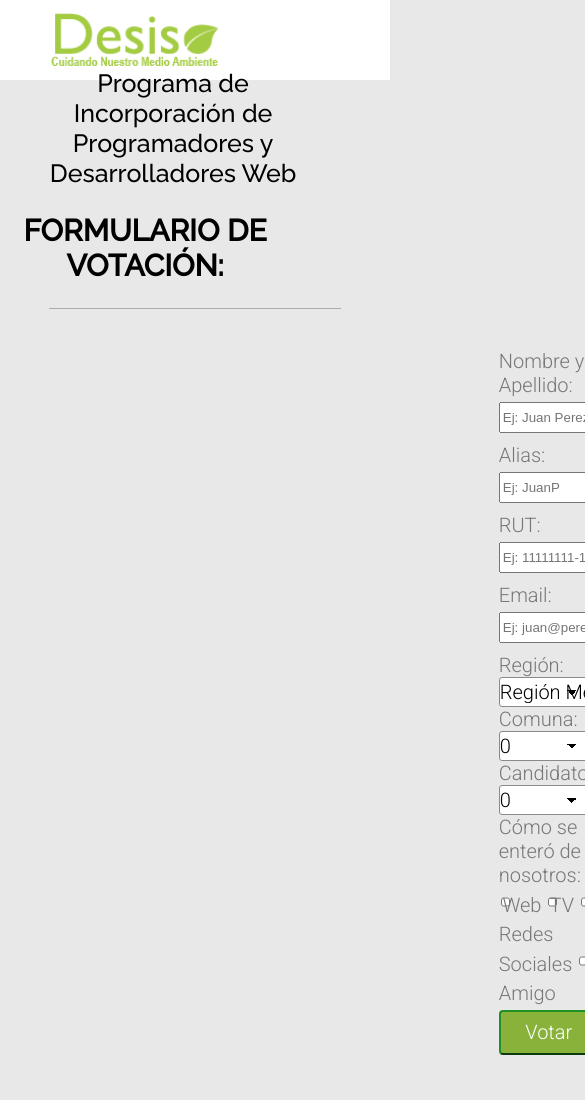
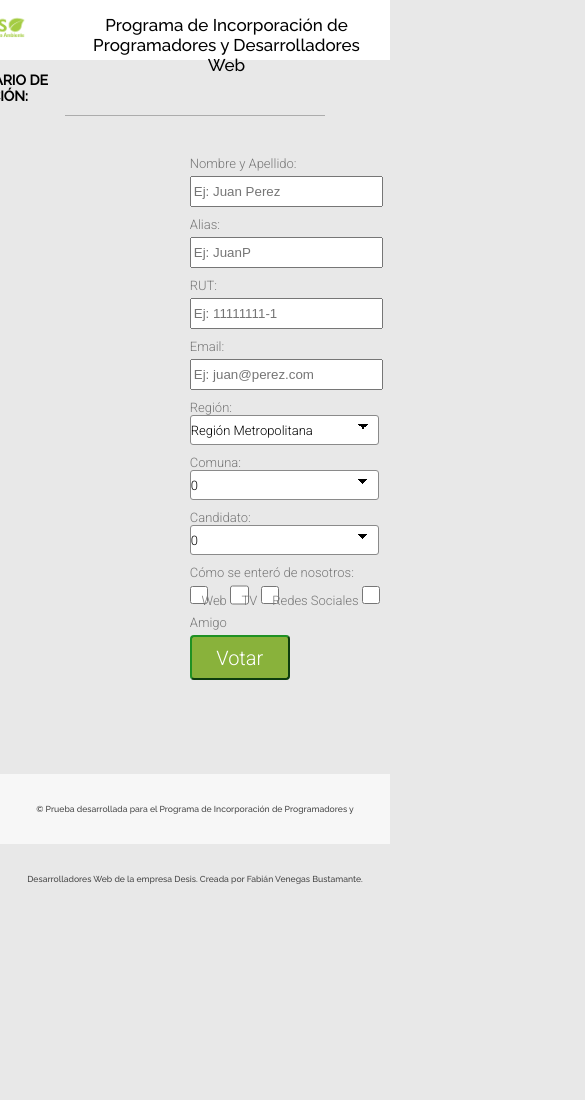
Before and after one commit to fevenegas/prueba-desis, a plain HTML site: page web/index.html in a window 390 px wide. Shown: the top 1100 px of the page, 585 px wide, since content can reach past the window. After the commit the page ends 914 px from the top, so only its background shows below. Drawn offline with Linux system fonts and the light colour scheme.

Commit message:
responsive básico

```diff
--- a/web/assets/css/styles.css
+++ b/web/assets/css/styles.css
@@ -61,6 +61,7 @@ hr {
     height: 1px;
     border: 0px;
     margin-bottom: 40px;
+    width: 70%;
 }
 
 
@@ -68,6 +69,7 @@ hr {
     font-family: 'Roboto', sans-serif;
     font-size: 20px;
     margin-bottom: 117px;
+    height: 664px;
 }
 
 #content h1 {
@@ -94,6 +96,7 @@ select::-ms-expand {
 
 select {
     display: inline-block;
+    margin-bottom: 10px;
     width: 102%;
     height: 30px;
     box-sizing: border-box;
@@ -142,11 +145,14 @@ select {
 }
 
 #footer {
+    display: block;
     background: #f7f7f7;
     width: 100%;
     height: 70px;
     line-height: 70px;
     color: #444;
+    position: absolute;
+    bottom: 0;
 }
 
 #footer p {
@@ -155,9 +161,146 @@ select {
     padding: 0px;
 }
 
+/* RESPONSIVE */
+/*Desde los 0px hasta los 1488px de pantalla*/
+@media (max-width: 1834px) {
+    .checkbox label{
+        width: 110%;
+    }
 
+    .checkbox .form-checkbox{
+        margin-left: 0px;
+        margin-right: -14px;
+    }
 
-/*
-.form-control {
+    #footer p {
+        font-size: 15px;
+    }
+}
 
-}*/
+@media (max-width: 1716px) {
+    .mid-form {
+        width: 35%;
+        margin-left: 380px;
+    }
+    #footer p {
+        font-size: 14px;
+    }
+}
+
+@media (max-width: 1573px) {
+    #logo {
+        font-size: 22px;
+        float: left;
+        width: 83%;
+    }
+
+    #logo img {
+        height: 45px;
+        margin-top: 13px;
+        margin-right: 10px;
+    }
+}
+
+@media (max-width: 1470px) {
+    .mid-form {
+        width: 40%;
+        margin-left: 280px;
+    }
+}
+
+@media (max-width: 1420px) {
+    #header {
+        height: 70px;
+    }
+
+    #logo {
+        font-size: 20px;
+    }
+
+    #logo img {
+        height: 40px;
+    }
+
+    .subheader {
+        font-size: 18px;
+    }
+
+    #content {
+        font-size: 13px;
+        margin-bottom: 117px;
+        height: 664px;
+    }
+
+    #footer p {
+        font-size: 12px;
+    }
+}
+
+@media (max-width: 1272px) {
+    #logo img {
+        height: 30px;
+    }
+    #header {
+        height: 60px;
+    }
+}
+
+@media (max-width: 1221px) {
+    .center {
+        width: 90%;
+    }
+    #logo img {
+        margin-right: 10px;
+    }
+}
+
+@media (max-width: 1018px) {
+    .center {
+        width: 95%;
+    }
+
+    .checkbox .form-checkbox{
+        margin-left: 0px;
+        margin-right: -10px;
+    }
+}
+
+@media (max-width: 1018px) {
+    #logo {
+        float: inline-end;
+    }
+    #logo img {
+        margin-left: -150px;
+    }
+
+    #footer p {
+        font-size: 10px;
+    }
+}
+
+@media (max-width: 830px) {
+    #logo img {
+        height: 25px;
+        margin-left: -125px;
+    }
+
+    #logo {
+        font-size: 17px;
+    }
+
+    .subheader {
+        font-size: 14px;
+    }
+
+    .mid-form {
+        width: 50%;
+        text-align: left;
+        color: #777777;
+        margin-left: 180px;
+    }
+
+    #footer p {
+        font-size: 0.54em;
+    }
+}
--- a/web/index.html
+++ b/web/index.html
@@ -113,7 +113,7 @@
         <footer id="footer">
             <div class="center">
                 <p>
-                    &copy; Página para prueba desarrollada para el Programa de Incorporación de Programadores y Desarrolladores Web de la empresa Desis. Creada por Fabián Venegas Bustamante.
+                    &copy; Prueba desarrollada para el Programa de Incorporación de Programadores y Desarrolladores Web de la empresa Desis. Creada por Fabián Venegas Bustamante.
                 </p>
             </div>
         </footer>
```
